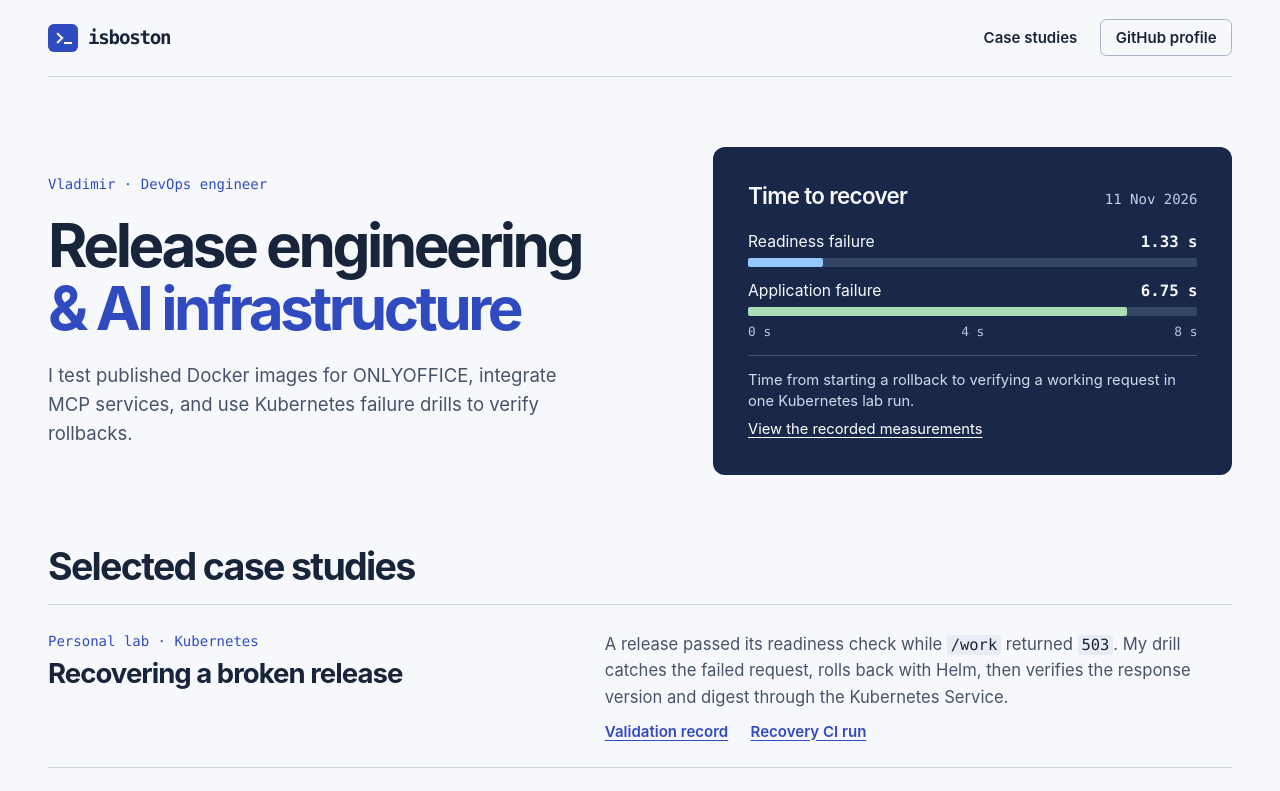
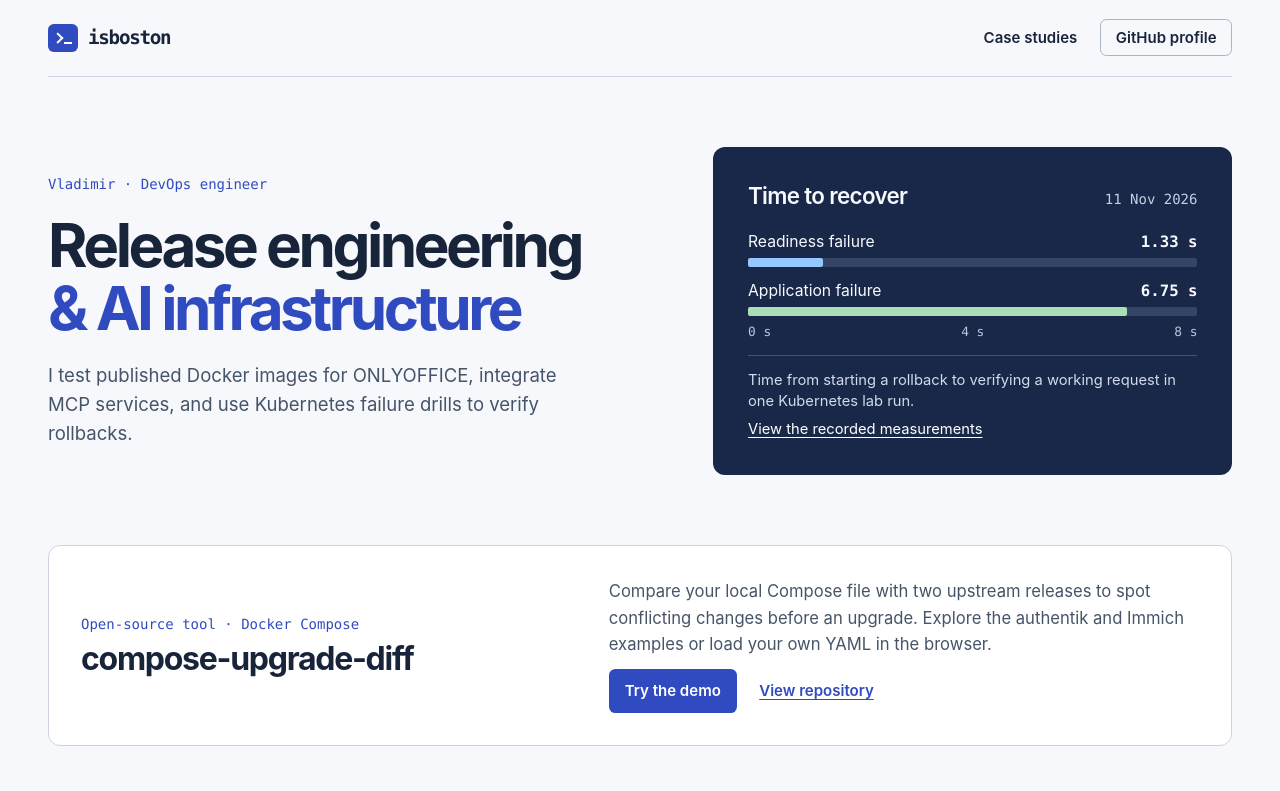
Before and after one commit to isboston/isboston.github.io, a plain HTML site: page index.html in a window 1280 px wide. Shown: the top 791 px of the page. Drawn offline with Linux system fonts and the light colour scheme.

Commit message:
Feature compose-upgrade-diff on the portfolio homepage

```diff
--- a/index.html
+++ b/index.html
@@ -131,6 +131,27 @@
     code { color: var(--ink); font: .93em var(--mono); background: #e8ecf4; padding: .05em .25em; border-radius: .18em; }
     .references { display: flex; flex-wrap: wrap; gap: .4rem 1.4rem; margin-top: .72rem; }
     .references a { font-size: .94rem; font-weight: 620; }
+    .featured-project {
+      align-items: center;
+      margin-bottom: clamp(2.25rem, 4vw, 3.5rem);
+      padding: clamp(1.25rem, 2.5vw, 2rem);
+      border: 1px solid var(--line);
+      border-radius: .75rem;
+      background: white;
+    }
+    .featured-project h2 { margin-top: .25rem; font-size: clamp(1.5rem, 2.65vw, 2rem); letter-spacing: -.04em; }
+    .featured-project .references { align-items: center; }
+    .demo-link {
+      display: inline-flex;
+      align-items: center;
+      min-height: 2.75rem;
+      padding: .55rem 1rem;
+      border-radius: .4rem;
+      background: var(--blue);
+      color: white;
+      text-decoration: none;
+    }
+    .demo-link:hover { background: #233993; }
     footer {
       display: flex;
       justify-content: space-between;
@@ -202,6 +223,20 @@
       </figure>
     </section>
 
+    <section class="case featured-project" id="compose-upgrade-diff" aria-labelledby="compose-project-title">
+      <div>
+        <p class="category">Open-source tool · Docker Compose</p>
+        <h2 id="compose-project-title">compose-upgrade-diff</h2>
+      </div>
+      <div>
+        <p class="summary">Compare your local Compose file with two upstream releases to spot conflicting changes before an upgrade. Explore the authentik and Immich examples or load your own YAML in the browser.</p>
+        <div class="references">
+          <a class="demo-link" href="https://isboston.github.io/compose-upgrade-diff/">Try the demo</a>
+          <a href="https://github.com/isboston/compose-upgrade-diff">View repository</a>
+        </div>
+      </div>
+    </section>
+
     <section class="cases" id="cases" aria-labelledby="cases-title">
       <h2 id="cases-title">Selected case studies</h2>
       <article class="case" id="release-lab">
```
